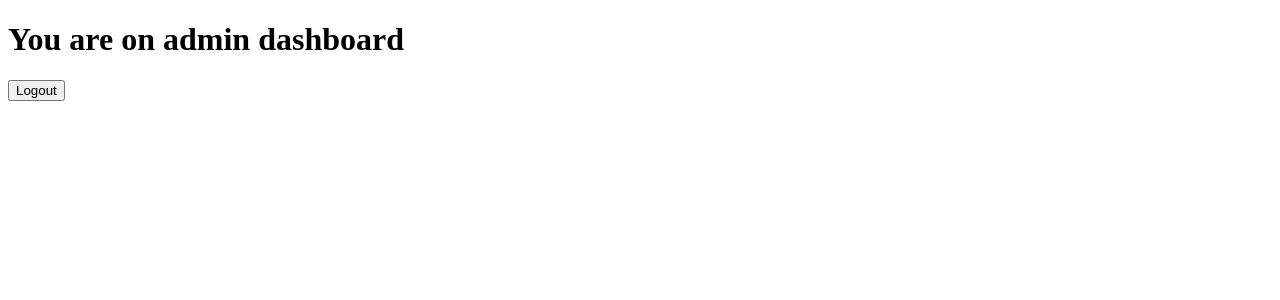
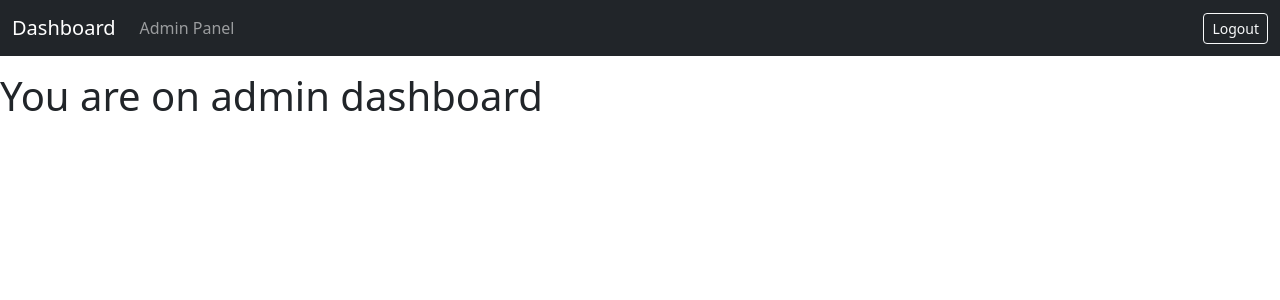
Before and after one commit to MohdSayam/SkillSync-Marketplace, a Flask app: page /admin/dashboard in a window 1280 px wide. Shown: the top 300 px of the page. Run offline with Flask 3, Linux system fonts and the light colour scheme; a user stored in the database is signed in.

Commit message:
all dashboards link set up now ready to start logic building for milestone3 --admin dashboard logic

```diff
--- a/templates/admin/dashboard.html
+++ b/templates/admin/dashboard.html
@@ -1,15 +1,7 @@
-<!DOCTYPE html>
-<html lang="en">
-<head>
-    <meta charset="UTF-8">
-    <meta name="viewport" content="width=device-width, initial-scale=1.0">
-    <title>Document</title>
-</head>
-<body>
-    <h1>You are on admin dashboard</h1>
-    <form action="{{ url_for('auth.logout') }}" method="post" style="display:inline;">
-        <button type="submit">Logout</button>
-    </form>
+{% extends "base.html" %}
 
-</body>
-</html>
+{% block title %}Admin Dashboard{% endblock %}
+
+{% block content %}
+<h1>You are on admin dashboard</h1>
+{% endblock %}
--- a/templates/base.html
+++ b/templates/base.html
@@ -9,27 +9,11 @@
     {% endblock %}
 </head>
 <body class="bg-body">
-    <nav class="navbar navbar-expand-lg bg-body-tertiary mb-3 border border-bottom">
-        <div class="container-fluid">
-            <a class="navbar-brand" href="{{ url_for('home')}} ">TalentSync</a>
-            <button class="navbar-toggler" type="button" data-bs-toggle="collapse" data-bs-target="#navbarNav" aria-controls="navbarNav" aria-expanded="false" aria-label="Toggle navigation">
-            <span class="navbar-toggler-icon"></span>
-            </button>
-            <div class="collapse navbar-collapse" id="navbarNav">
-            <ul class="navbar-nav">
-                <li class="nav-item">
-                <a class="nav-link active" aria-current="page" href="{{ url_for('home')}}">Home</a>
-                </li>
-                <li class="nav-item">
-                <a class="nav-link" href="{{url_for('auth.signup')}}">Signup</a>
-                </li>
-                <li class="nav-item">
-                <a class="nav-link" href="{{url_for('auth.login')}}">Login</a>
-                </li>
-            </ul>
-            </div>
-        </div>
-    </nav>
+    {% if session.get("user_id") %}
+        {% include "components/navbar_private.html" %}
+    {% else %}
+        {% include "components/navbar_public.html" %}
+    {% endif %}
 
     {% with messages = get_flashed_messages(with_categories=true) %}
         {% if messages %}
--- /dev/null
+++ b/templates/components/navbar_private.html
@@ -0,0 +1,36 @@
+<nav class="navbar navbar-expand-lg navbar-dark bg-dark mb-3">
+  <div class="container-fluid">
+    <a class="navbar-brand" href=" {{ url_for('admin.dashboard') }} ">Dashboard</a>
+    <button class="navbar-toggler" type="button" data-bs-toggle="collapse" data-bs-target="#privateNavbar">
+      <span class="navbar-toggler-icon"></span>
+    </button>
+
+
+    <div class="collapse navbar-collapse" id="privateNavbar">
+      <!-- Left side links -->
+      <ul class="navbar-nav me-auto mb-2 mb-lg-0">
+        {% if session.get("user_role") == "Admin" %}
+          <li class="nav-item">
+            <a class="nav-link" href="{{ url_for('admin.dashboard') }}">Admin Panel</a>
+          </li>
+        {% elif session.get("user_role") == "Client" %}
+          <li class="nav-item">
+            <a class="nav-link" href="{{ url_for('client.dashboard') }}">Client Panel</a>
+          </li>
+        {% else %}
+          <li class="nav-item">
+            <a class="nav-link" href="{{ url_for('freelancer.dashboard') }}">Freelancer Panel</a>
+          </li>
+        {% endif %}
+      </ul>
+
+      <!-- Right side logout -->
+      <form action="{{ url_for('auth.logout') }}" method="post" class="d-flex">
+        <button type="submit" class="btn btn-outline-light btn-sm">
+          Logout
+        </button>
+      </form>
+
+    </div>
+  </div>
+</nav>
```
Also changed, not shown: controller/routes/auth_routes.py (+7 -0 lines), templates/components/navbar_public.html (added, +21 -0 lines), instance/database.db.
